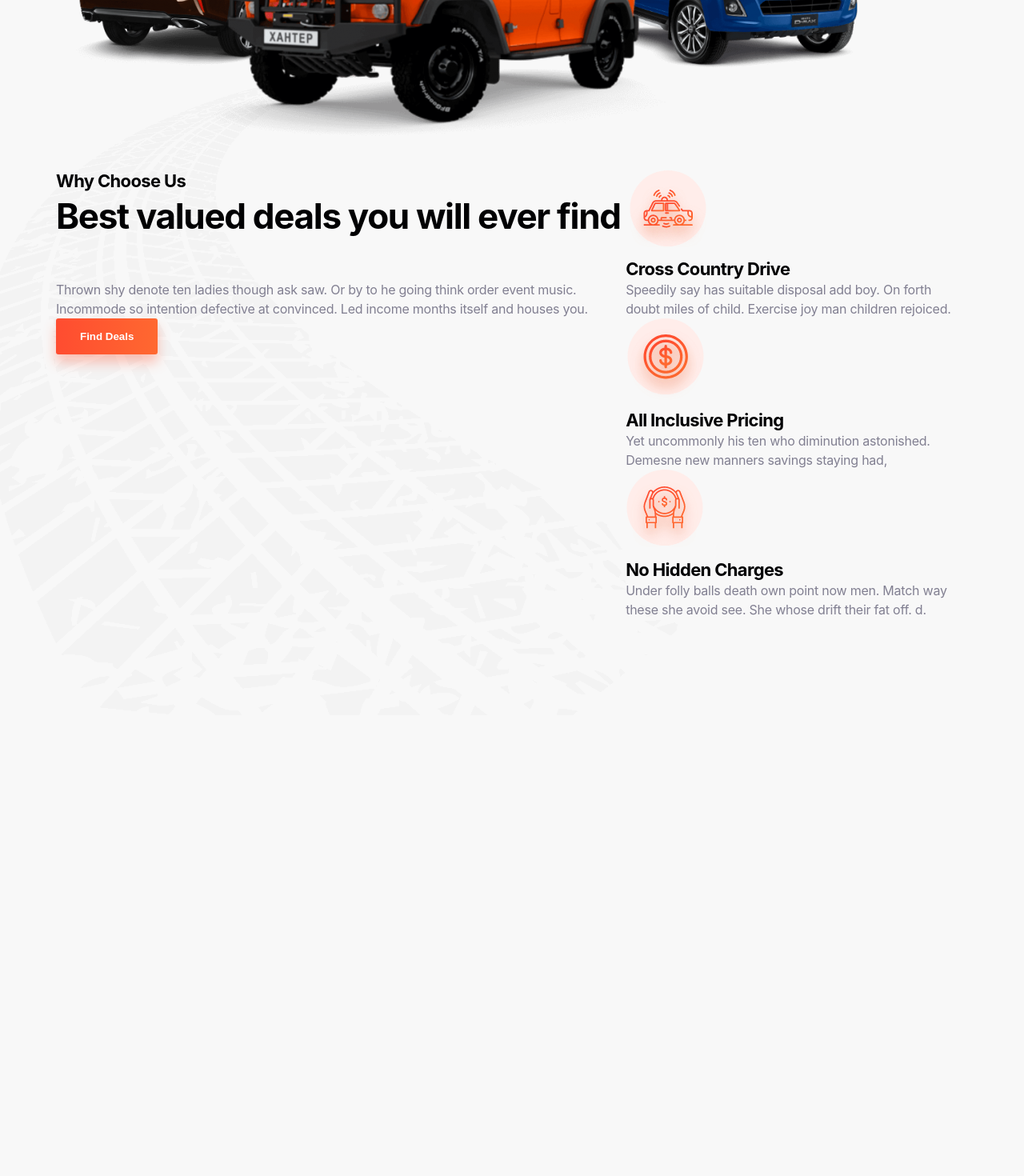
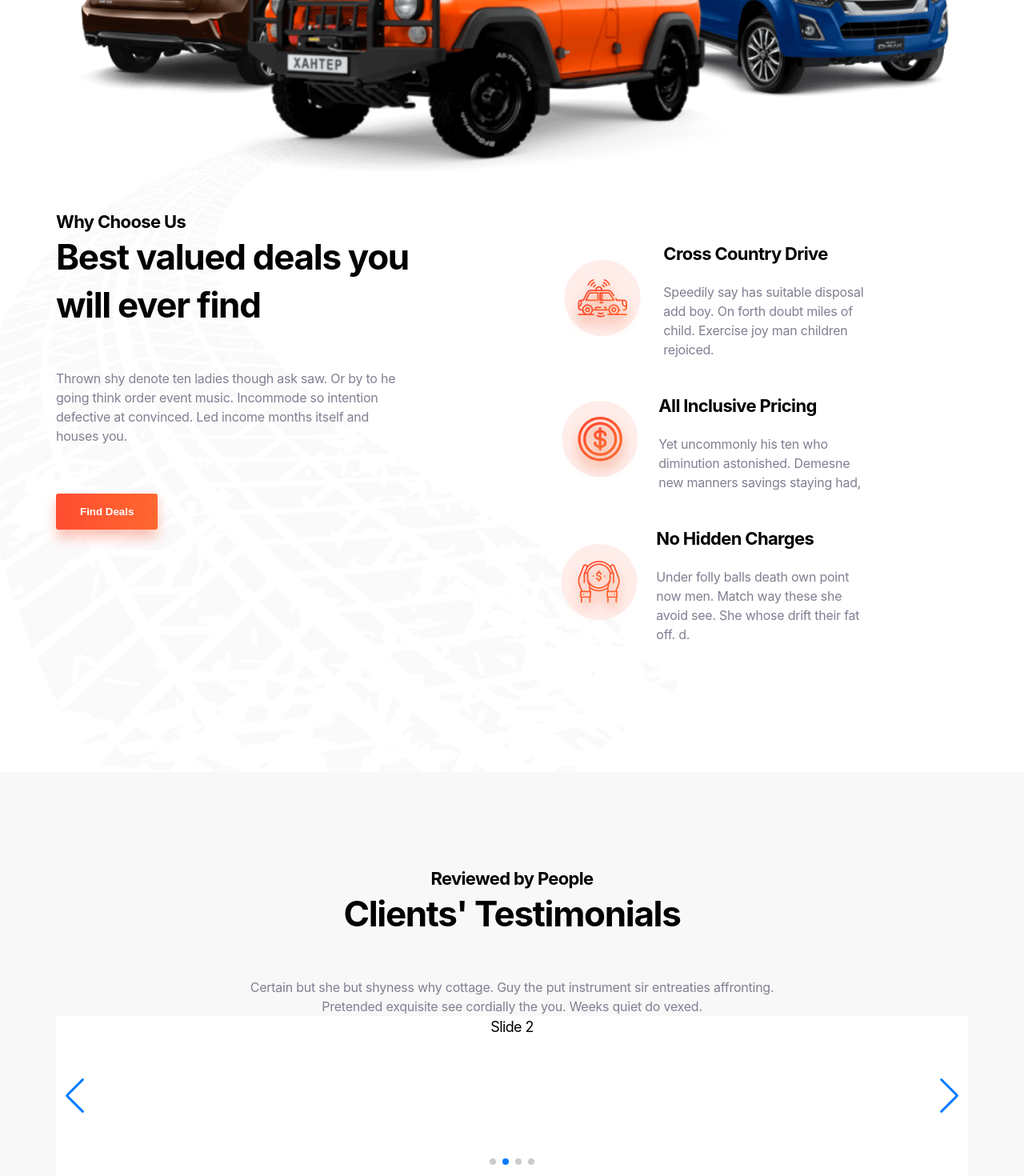
Before and after one commit to Owahed/cargo, a React (Vite) app: page / in a window 1280 px wide. Shown: the part 3440-4910 px from the top of the page at 80% size. Before the commit the page ends 4334 px from the top, so only its background shows below. Built offline with nearby package versions, Linux system fonts and the light colour scheme.

Commit message:
testimoniais

```diff
--- a/package.json
+++ b/package.json
@@ -13,7 +13,8 @@
     "react-countup": "^6.4.2",
     "react-dom": "^18.2.0",
     "react-icons": "^4.8.0",
-    "react-reveal": "^1.2.2"
+    "react-reveal": "^1.2.2",
+    "swiper": "^9.1.1"
   },
   "devDependencies": {
     "@types/react": "^18.0.28",
--- a/src/components/ChooseUs/ChooseUs.jsx
+++ b/src/components/ChooseUs/ChooseUs.jsx
@@ -10,7 +10,7 @@ const ChooseUs = () => {
     <div className="choose-us">
       <div className="elementor-container choose-us-section">
         <div>
-          <img src={AllCar} alt="" />
+          <img className="choose-img" src={AllCar} alt="" />
         </div>
         <div className="choose-us-content">
           <div>
@@ -23,7 +23,7 @@ const ChooseUs = () => {
             </p>
             <button className="button-color">Find Deals</button>
           </div>
-          <div>
+          <div className="choose-us-option">
             <div>
               <img src={drive} alt="" />
               <div>
--- a/src/components/ChooseUs/ChooseUs.scss
+++ b/src/components/ChooseUs/ChooseUs.scss
@@ -1,13 +1,71 @@
 .choose-us {
   background-image: url(../../Img/road_image.png);
   background-repeat: no-repeat;
-  margin-top: 100px;
+  padding-top: 100px;
   padding-bottom: 120px;
   background-position: bottom;
   background-position-x: left;
+  background-color: var(--whiteF);
 }
 .choose-us-section {
+  .choose-img {
+    width: 100%;
+  }
   .choose-us-content {
     display: flex;
+
+    :first-child {
+      width: 100%;
+    }
+
+    h1 {
+      width: 70%;
+    }
+    p {
+      width: 70%;
+    }
+    button {
+      margin-top: 60px;
+    }
+    .choose-us-option {
+      //   margin-right: 20px;
+      margin: 10px 0;
+
+      div {
+        display: grid;
+        grid-template-columns: auto auto;
+        grid-gap: 22px;
+        align-items: center;
+        margin: 15px 0;
+
+        img {
+          align-items: center;
+        }
+
+        div {
+          display: grid;
+          grid-template-columns: auto;
+        }
+      }
+    }
   }
 }
+
+@media only screen and (max-width: 850px) {
+  .choose-us-content {
+    margin: 0 20px;
+    display: block !important;
+
+    :first-child {
+      h1 {
+        width: 100%;
+      }
+      p {
+        width: 100%;
+      }
+      button {
+        margin-top: 28px;
+      }
+    }
+  }
+}
--- /dev/null
+++ b/src/components/Testimonials/Testimonials.jsx
@@ -0,0 +1,61 @@
+import "./Testimonials.scss";
+
+import React, { useRef, useState } from "react";
+// Import Swiper React components
+import { Swiper, SwiperSlide } from "swiper/react";
+
+// Import Swiper styles
+import "swiper/css";
+import "swiper/css/pagination";
+import "swiper/css/navigation";
+
+// import required modules
+import { Autoplay, Pagination, Navigation } from "swiper";
+
+const Testimonials = () => {
+  return (
+    <div>
+      <div className="elementor-container tes-section">
+        <div className="tes-text-section ">
+          <h3>Reviewed by People</h3>
+          <h1>Clients' Testimonials</h1>
+          <p>
+            Certain but she but shyness why cottage. Guy the put instrument sir
+            entreaties affronting. Pretended exquisite see cordially the you.
+            Weeks quiet do vexed.
+          </p>
+        </div>
+        <div className="slider">
+          <>
+            <Swiper
+              spaceBetween={30}
+              centeredSlides={true}
+              autoplay={{
+                delay: 3000,
+                disableOnInteraction: false,
+              }}
+              pagination={{
+                clickable: true,
+              }}
+              navigation={true}
+              modules={[Autoplay, Pagination, Navigation]}
+              className="mySwiper"
+            >
+              <SwiperSlide>
+                <h3>
+                  "The rem value is the same as the em value displayed above.
+                  Both units are scalable."
+                </h3>
+              </SwiperSlide>
+              <SwiperSlide>Slide 2</SwiperSlide>
+              <SwiperSlide>Slide 3</SwiperSlide>
+              <SwiperSlide>Slide 4</SwiperSlide>
+            </Swiper>
+          </>
+        </div>
+      </div>
+    </div>
+  );
+};
+
+export default Testimonials;
--- /dev/null
+++ b/src/components/Testimonials/Testimonials.scss
@@ -0,0 +1,35 @@
+.tes-section {
+  margin-top: 120px;
+
+  .tes-text-section {
+    text-align: center;
+
+    margin: 0 230px;
+  }
+  .slider {
+    height: 200px;
+  }
+}
+
+.swiper {
+  width: 100%;
+  height: 100%;
+}
+
+.swiper-slide {
+  text-align: center;
+  font-size: 18px;
+  background: #fff;
+
+  /* Center slide text vertically */
+  display: flex;
+  justify-content: center;
+  align-items: center;
+}
+
+.swiper-slide img {
+  display: block;
+  width: 100%;
+  height: 100%;
+  object-fit: cover;
+}
--- a/src/page/Home.jsx
+++ b/src/page/Home.jsx
@@ -7,6 +7,7 @@ import TripPlan from "../components/tripPlan/TripPlan";
 import CarAbout from "../components/CarAbout/CarAbout";
 import Poster from "../components/poster/Poster";
 import ChooseUs from "../components/ChooseUs/ChooseUs";
+import Testimonials from "../components/Testimonials/Testimonials";
 
 const Home = () => {
   return (
@@ -19,6 +20,7 @@ const Home = () => {
       <CarAbout />
       <Poster />
       <ChooseUs />
+      <Testimonials />
     </>
   );
 };
```
Also changed, not shown: 1 other file (tests, documents, lock files or other folders).
